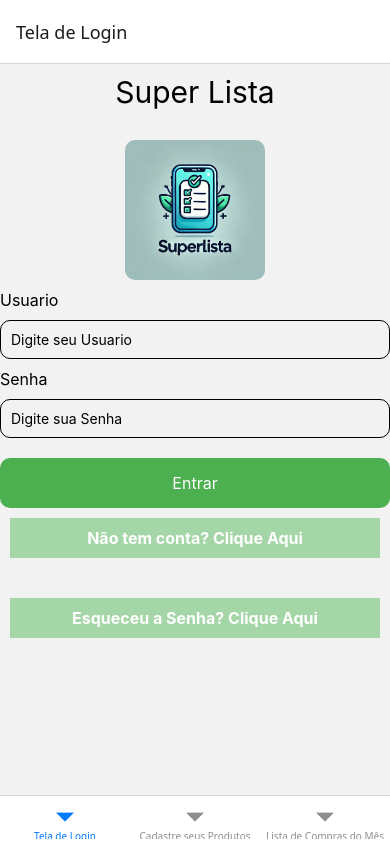
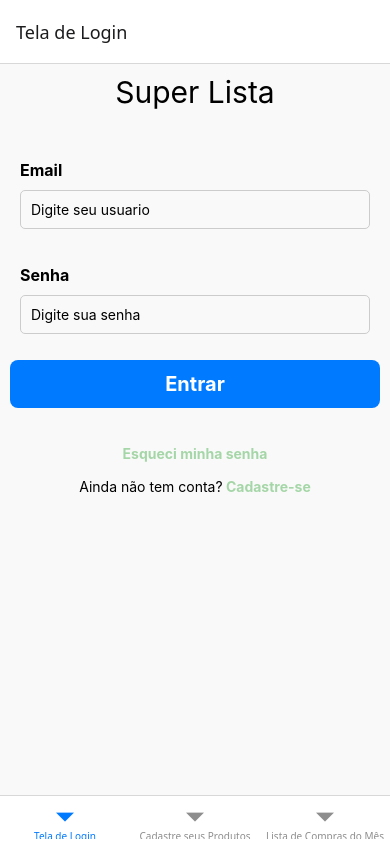
Before and after one commit to AndreSouzanl/SuperLista, a React Native app: screen / in a window 390 px wide. Built offline with nearby package versions, Linux system fonts and the light colour scheme.

Commit message:
AtualizandoProjeto06052025

```diff
--- /dev/null
+++ b/src/componentes/botoes/CustomButton.jsx
@@ -0,0 +1,23 @@
+// src/components/CustomButton.js
+import React from "react";
+import { TouchableOpacity, Text } from "react-native";
+import { styles } from "../../componentes/botoes/styles.js";
+
+const CustomButton = ({
+  title,
+  onPress,
+  backgroundColor = "#007BFF",
+  textColor = "#FFFFFF",
+  style,
+}) => {
+  return (
+    <TouchableOpacity
+      onPress={onPress}
+      style={[styles.button, { backgroundColor }, style]}
+    >
+      <Text style={[styles.text, { color: textColor }]}>{title}</Text>
+    </TouchableOpacity>
+  );
+};
+
+export default CustomButton;
--- /dev/null
+++ b/src/componentes/botoes/styles.js
@@ -0,0 +1,12 @@
+export const styles = {
+  button: {
+    paddingVertical: 12,
+    paddingHorizontal: 24,
+    borderRadius: 8,
+    alignItems: "center",
+  },
+  text: {
+    fontSize: 20,
+    fontWeight: "bold",
+  },
+};
--- a/src/screens/Login/Login.jsx
+++ b/src/screens/Login/Login.jsx
@@ -1,44 +1,49 @@
-import {
-  View,
-  Text,
-  TextInput,
-  Image,
-  TouchableOpacity,
-
-} from "react-native";
+import { View, Text, TextInput, TouchableOpacity, Image } from "react-native";
 import { styles } from "../../styles/styles";
-import { useState } from "react";
+import CustomButton from "../../componentes/botoes/CustomButton";
 
 export default function Login() {
   return (
     <View style={styles.container}>
-      <Text style={styles.texto}>Super Lista</Text>
-      <Image
-        source={require("../../../assets/des_telas/logo.jpg")}
-        style={styles.img}
-      />
-      <View style={styles.containerInput}>
-        <Text style={styles.label}>Usuario</Text>
-        <TextInput style={styles.input} placeholder="Digite seu Usuario" />
-        <Text style={styles.label}>Senha</Text>
-        <TextInput style={styles.input}  placeholder="Digite sua Senha" secureTextEntry={true} />
+      <Text style={styles.titulo}>Super Lista</Text>
 
-        <TouchableOpacity style={styles.botao} onPress={() => {}}>
-          <Text style={styles.textoBotao}>Entrar</Text>
+      {/* <Image style={styles.img} source={require("../../../assets/des_telas/logo.jpg")} /> */}
+
+      <View style={styles.containerFormLogin}>
+        <View style={styles.containerFormLoginGroup}>
+          <Text style={styles.containerFormLoginGroupLabel}>Email</Text>
+          <TextInput
+            keyboardType="email-address"
+            style={styles.containerFormLoginGroupInput}
+            placeholder="Digite seu usuario"
+          />
+        </View>
+        <View style={styles.containerFormLoginGroup}>
+          <Text style={styles.containerFormLoginGroupLabel}>Senha</Text>
+          <TextInput
+            style={styles.containerFormLoginGroupInput}
+            placeholder="Digite sua senha"
+            secureTextEntry={true}
+          />
+        </View>
+
+        <CustomButton
+          title={"Entrar"}
+          onPress={() => {}}
+          backgroundColor="#007BFF"
+          textColor="#FFFFFF"
+        />
+      </View>
+      <View style={styles.secondaryActions}>
+        <TouchableOpacity onPress={() => {}}>
+          <Text style={styles.link}>Esqueci minha senha</Text>
         </TouchableOpacity>
-      </View>
-
-      <View style={styles.botoesEstilos}>
-        <TouchableOpacity style={styles.botoes} onPress={() => {}}>
-          <Text style={[styles.botoesEstilos, styles.corFundo]}>
-            Não tem conta? Clique Aqui
-          </Text>
-        </TouchableOpacity>
-        <TouchableOpacity style={styles.botoes} onPress={() => {}}>
-          <Text style={[styles.botoesEstilos, styles.corFundo]}>
-            Esqueceu a Senha? Clique Aqui
-          </Text>
-        </TouchableOpacity>
+        <View style={styles.registerContainer}>
+          <Text>Ainda não tem conta?</Text>
+          <TouchableOpacity onPress={() => {}}>
+            <Text style={styles.registerLink}> Cadastre-se</Text>
+          </TouchableOpacity>
+        </View>
       </View>
     </View>
   );
--- a/src/styles/styles.js
+++ b/src/styles/styles.js
@@ -1,84 +1,64 @@
 export const styles = {
   container: {
+    flex: 1,
     padding: "10",
     alignItems: "center",
+    backgroundColor: "#f9f9f9",
   },
-  texto: {
+  //container Form Login
+  titulo: {
     color: "black",
     fontSize: 30,
     padding: 10,
   },
-  img: {
-    width: 140,
-    height: 140,
+  containerFormLogin: {
+    width: "100%",
+    padding: 10,
+    borderRadius: 10,
     marginBottom: 10,
     marginTop: 20,
-    borderRadius: 10,
   },
-  input: {
+  containerFormLoginGroup: {
+    marginBottom: 16,
+    padding: 10,
+  },
+  containerFormLoginGroupLabel: {
+    fontSize: 16,
+    fontWeight: "bold",
     marginBottom: 10,
-    color: "#000",
-    borderWidth: 1, // espessura da borda
-    borderColor: "#000", // cor da borda
-    borderStyle: "solid",
-    borderRadius: 10, // borda arredondada
-    padding: 10, // espaçamento interno
+  },
+  containerFormLoginGroupInput: {
+    borderWidth: 1,
+    borderColor: "#ccc",
+    padding: 10,
+    borderRadius: 5,
+  },
+  //termina container Form Login
+  // container secondaryActions
+  secondaryActions: {
+    marginTop: 5,
+    alignItems: 'center',
   },
 
-  lista: {
-    marginTop: 20,
+  registerContainer: {
+    flexDirection: 'row',
+    marginTop: 16,
   },
-
-  containerInput: {
-    padding: "10",
-    width: "100%",
+  registerLink: {
+    color: '#A5D6A7',
+    fontWeight: 'bold',
   },
-  label: {
-    color: "#000",
-    fontSize: 16,
-    marginBottom: 10,
+  link: {
+    color: '#A5D6A7',
+    textAlign: 'center',
+    marginTop: 12,
+    fontWeight: 'bold',
   },
-  botao: {
-    alignItems: "center",
-    justifyContent: "center",
-    width: "100%",
-    backgroundColor: "#4CAF50",
-    padding: 15,
-    borderRadius: 10,
-    marginTop: 10,
-  },
-  textoBotao: {
-    color: "#fff",
-    fontSize: 16,
-  },
-  botoes: {
-    alignItems: "center",
-    justifyContent: "center",
-  },
-  botoesEstilos: {
-    color: "#000",
-    fontSize: 16,
-    padding: 10,
-    color: "#000",
-    marginBottom: 40,
-    width: "100%",
-  },
-  corFundo: {
-    color: "#fff",
-    textAlign: "center",
-    fontSize: 16,
-  },
-  corFundo: {
-    color: "#fff",
-    textAlign: "center",
-    fontSize: 16,
-  },
-  corFundo: {
-    backgroundColor: "#A5D6A7",
-    color: "#fff",
-    textAlign: "center",
-    fontSize: 16,
-    fontWeight: "bold",
-     width: "100%",
-  },
+  // img:{
+  //   width: 150,
+  //   height: 150,
+  //   borderRadius: 100,
+  //   marginBottom: 20,
+  //   marginTop: 20,
+  // }
 };
```
